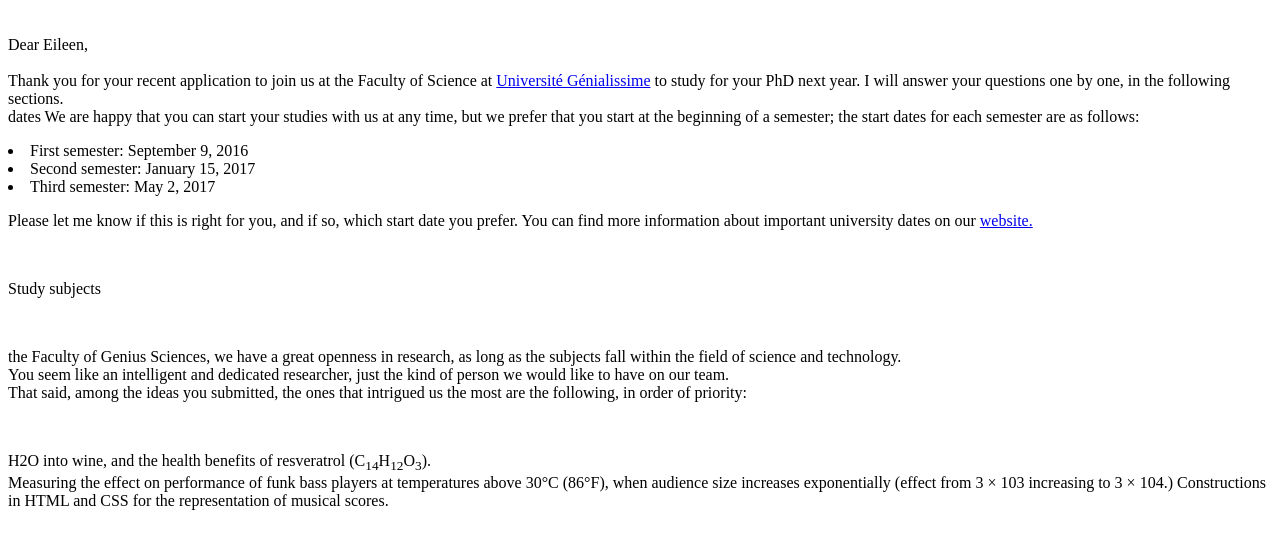
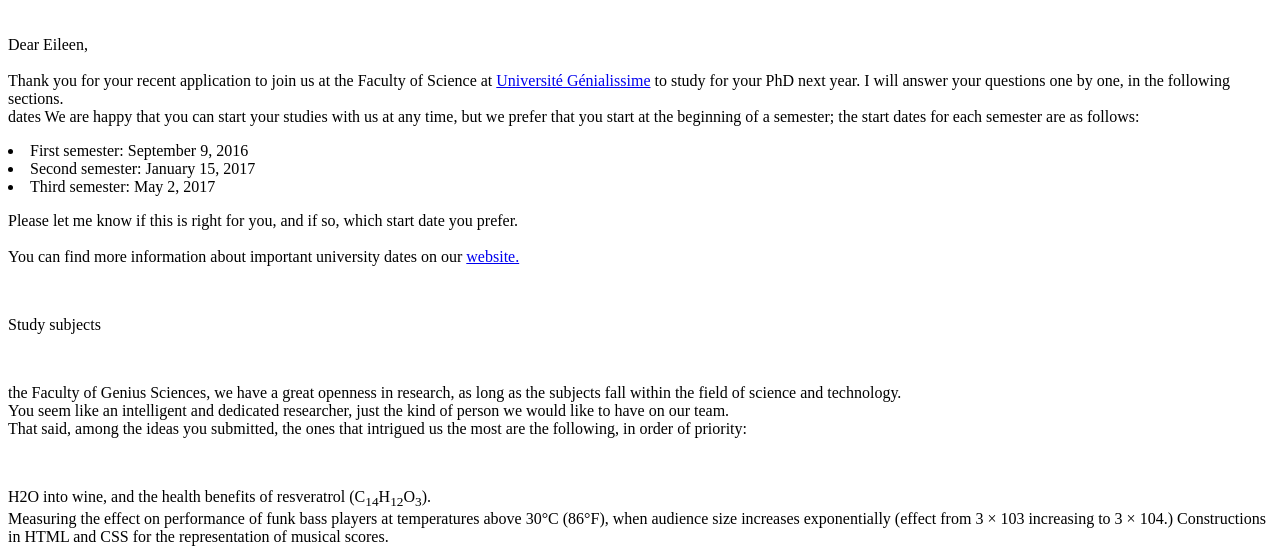
Before and after one commit to pipone94/brief, a plain HTML site: page index.html in a window 1280 px wide. Shown: the part 245-800 px from the top of the page. Drawn offline with Linux system fonts and the light colour scheme.

Commit message:
Update index.html

```diff
--- a/index.html
+++ b/index.html
@@ -37,8 +37,8 @@ Re: Eileen Dover applying to college
    <li> Second semester: January 15, 2017</li>
    <li>Third semester: May 2, 2017</li>
 
-   <p>Please let me know if this is right for you, and if so, which start date you prefer.
-    You can find more information about important university dates on our <a href="http://example.com."> website.</a></p>
+   <p>Please let me know if this is right for you, and if so, which start date you prefer.<br>
+    <br>You can find more information about important university dates on our <a href="http://example.com."> website.</a></p>
 
     <br> <p> Study subjects</p>
 
```
